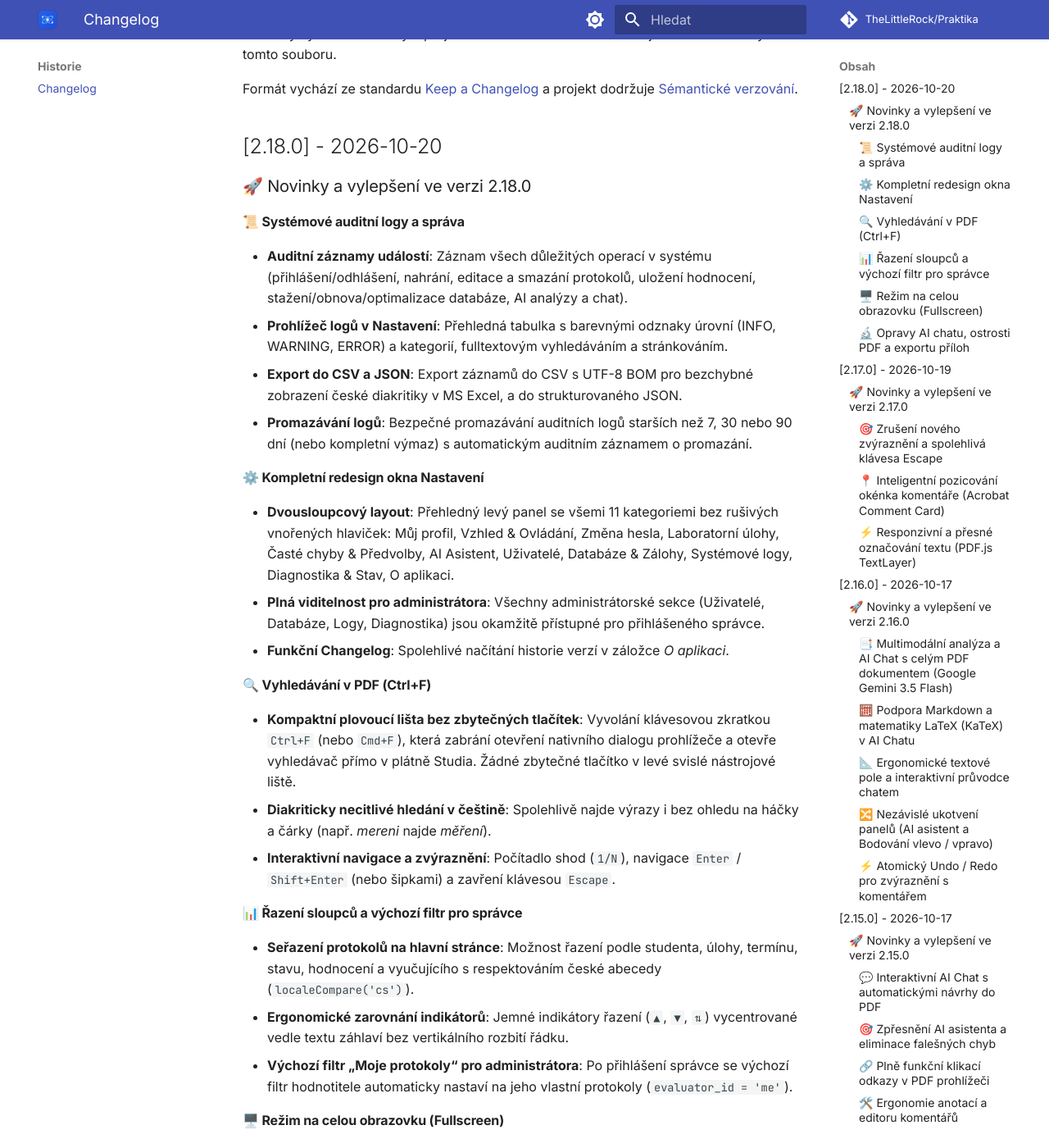
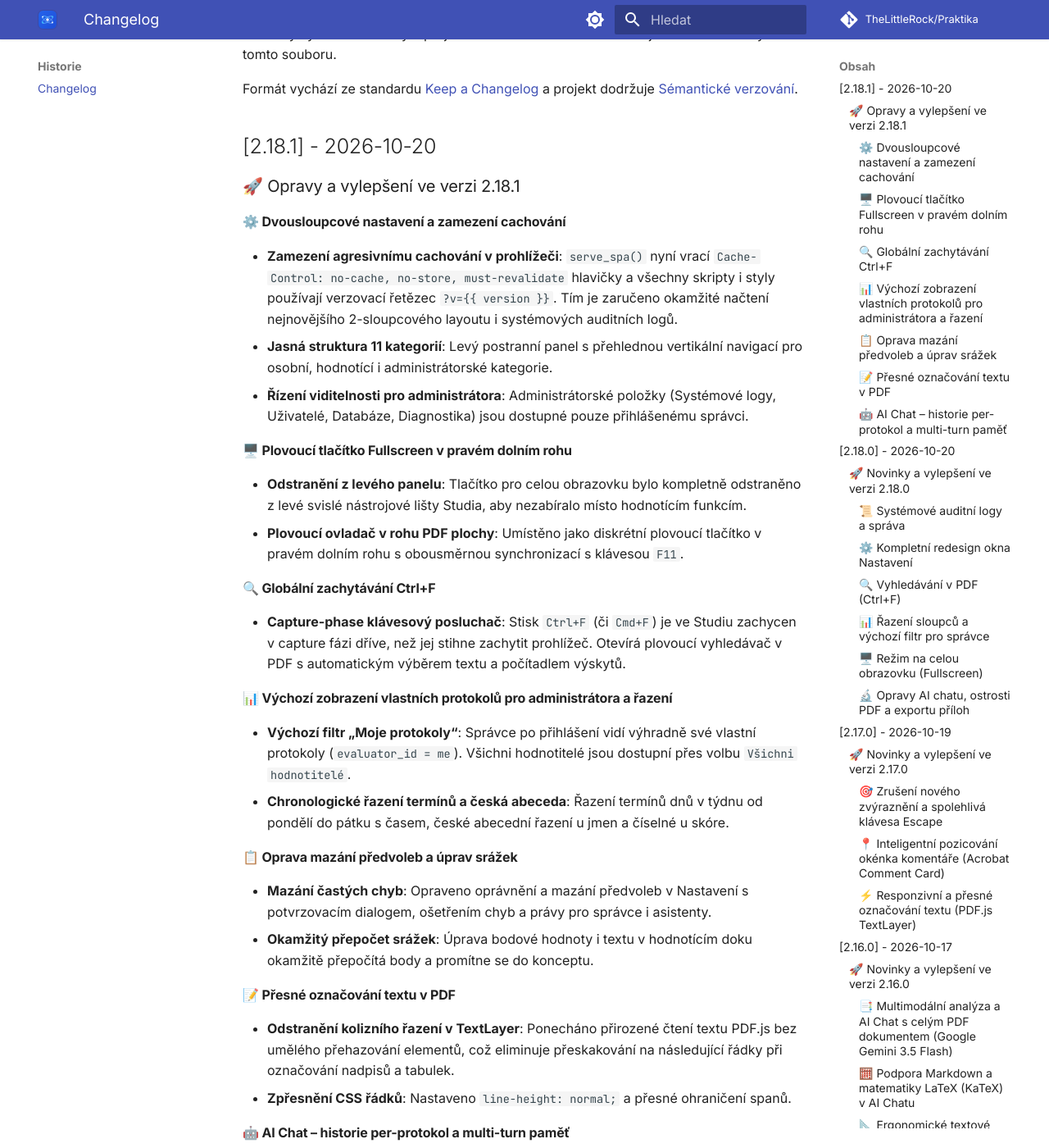
Before and after one commit to TheLittleRock/Praktika, an MkDocs documentation site: the page built from docs/changelog.md, in a window 1280 px wide and 1400 px high, scrolled down 199 px. Shown: the whole window at 82% size. Built offline with MkDocs 1.6.1 and Material for MkDocs 9.7.7, drawn with Linux system fonts in a browser that asks for light colours; comment, search, counter and statistics services are not loaded; some of the changed text lies outside the part shown.

Commit message:
feat(v2.18.1): cache-busting, settings sidebar, floating fullscreen, Ctrl+F capture, default admin protocols, presets deletion & text selection fixes

```diff
--- a/app/version.py
+++ b/app/version.py
@@ -3,5 +3,5 @@ Praktika Evaluation Studio - Central Version Definition
 Single source of truth for application version across backend, frontend, API, and documentation.
 """
 
-VERSION = "2.18.0"
+VERSION = "2.18.1"
 __version__ = VERSION
--- a/docs/changelog.md
+++ b/docs/changelog.md
@@ -3,6 +3,38 @@
 Všechny významné změny v projektu **Praktika Evaluation Studio** jsou zaznamenány v tomto souboru.
 
 Formát vychází ze standardu [Keep a Changelog](https://keepachangelog.com/cs/1.0.0/) a projekt dodržuje [Sémantické verzování](https://semver.org/lang/cs/).
+
+## [2.18.1] - 2026-10-20
+
+### 🚀 Opravy a vylepšení ve verzi 2.18.1
+
+#### ⚙️ Dvousloupcové nastavení a zamezení cachování
+- **Zamezení agresivnímu cachování v prohlížeči**: `serve_spa()` nyní vrací `Cache-Control: no-cache, no-store, must-revalidate` hlavičky a všechny skripty i styly používají verzovací řetězec `?v={{ version }}`. Tím je zaručeno okamžité načtení nejnovějšího 2-sloupcového layoutu i systémových auditních logů.
+- **Jasná struktura 11 kategorií**: Levý postranní panel s přehlednou vertikální navigací pro osobní, hodnotící i administrátorské kategorie.
+- **Řízení viditelnosti pro administrátora**: Administrátorské položky (Systémové logy, Uživatelé, Databáze, Diagnostika) jsou dostupné pouze přihlášenému správci.
+
+#### 🖥️ Plovoucí tlačítko Fullscreen v pravém dolním rohu
+- **Odstranění z levého panelu**: Tlačítko pro celou obrazovku bylo kompletně odstraněno z levé svislé nástrojové lišty Studia, aby nezabíralo místo hodnotícím funkcím.
+- **Plovoucí ovladač v rohu PDF plochy**: Umístěno jako diskrétní plovoucí tlačítko v pravém dolním rohu s obousměrnou synchronizací s klávesou `F11`.
+
+#### 🔍 Globální zachytávání Ctrl+F
+- **Capture-phase klávesový posluchač**: Stisk `Ctrl+F` (či `Cmd+F`) je ve Studiu zachycen v capture fázi dříve, než jej stihne zachytit prohlížeč. Otevírá plovoucí vyhledávač v PDF s automatickým výběrem textu a počítadlem výskytů.
+
+#### 📊 Výchozí zobrazení vlastních protokolů pro administrátora a řazení
+- **Výchozí filtr „Moje protokoly“**: Správce po přihlášení vidí výhradně své vlastní protokoly (`evaluator_id = me`). Všichni hodnotitelé jsou dostupní přes volbu `Všichni hodnotitelé`.
+- **Chronologické řazení termínů a česká abeceda**: Řazení termínů dnů v týdnu od pondělí do pátku s časem, české abecední řazení u jmen a číselné u skóre.
+
+#### 📋 Oprava mazání předvoleb a úprav srážek
+- **Mazání častých chyb**: Opraveno oprávnění a mazání předvoleb v Nastavení s potvrzovacím dialogem, ošetřením chyb a právy pro správce i asistenty.
+- **Okamžitý přepočet srážek**: Úprava bodové hodnoty i textu v hodnotícím doku okamžitě přepočítá body a promítne se do konceptu.
+
+#### 📝 Přesné označování textu v PDF
+- **Odstranění kolizního řazení v TextLayer**: Ponecháno přirozené čtení textu PDF.js bez umělého přehazování elementů, což eliminuje přeskakování na následující řádky při označování nadpisů a tabulek.
+- **Zpřesnění CSS řádků**: Nastaveno `line-height: normal;` a přesné ohraničení spanů.
+
+#### 🤖 AI Chat – historie per-protokol a multi-turn paměť
+- **Trvalá historie konverzace**: Zprávy jsou uloženy v SQLite sloupci `protocols.ai_chat_json` a automaticky se načítají při otevření protokolu.
+- **Konverzační kontext pro Gemini**: Model má k dispozici celou historii dosavadní diskuze a dokáže přirozeně navazovat na doplňující otázky vyučujícího s plnou podporou KaTeX matematiky.
 
 ## [2.18.0] - 2026-10-20
 
```
Also changed, not shown: CHANGELOG.md (+32 -0 lines), app/static/css/app.css (+43 -1 lines), app/static/js/grading.js (+13 -1 lines), app/static/js/pdf_viewer.js (+9 -20 lines), app/static/js/app.js, 2 other files.
